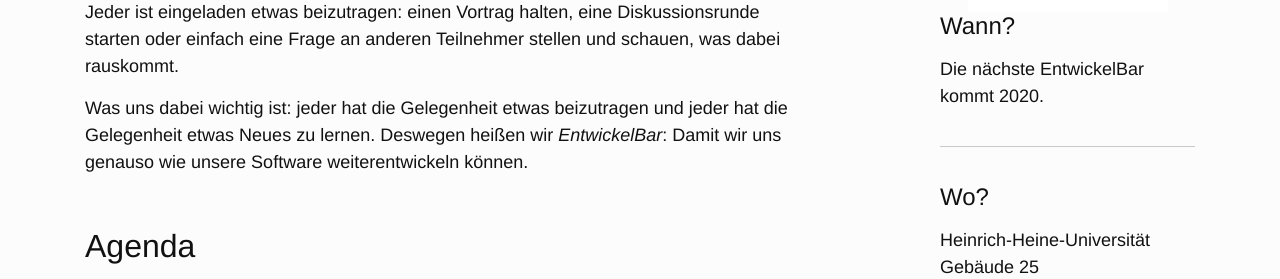
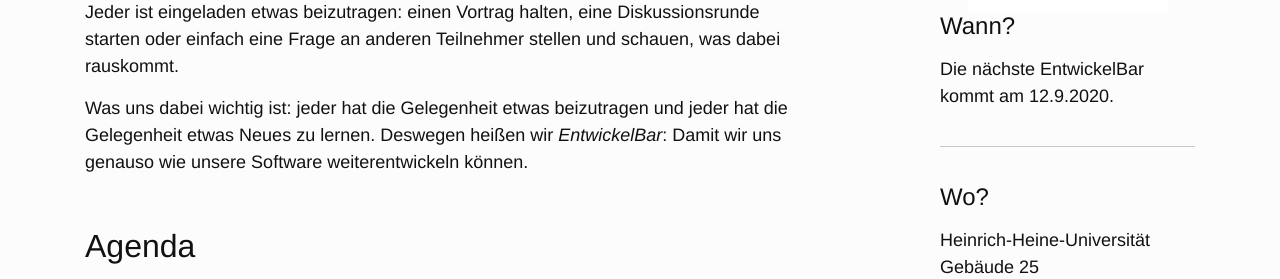
Before and after one commit to EntwickelBar/entwickelbar.github.io, a Jekyll site: the page built from index.html, in a window 1280 px wide and 900 px high, scrolled down 597 px. Shown: the part 201-480 px from the top of the window. Built offline with Jekyll 4.4.1, drawn with Linux system fonts in a browser that asks for light colours.

Commit message:
Update sidebar.html

```diff
--- a/_includes/sidebar.html
+++ b/_includes/sidebar.html
@@ -3,7 +3,7 @@
      src="/img/laptop.png">
 
 <h4>Wann?</h4>
-<p>Die nächste EntwickelBar kommt 2020.
+<p>Die nächste EntwickelBar kommt am 12.9.2020.
 <!--
      <span id="nextDateText">am <strong id="nextDate"></strong></span></p>
 
```
